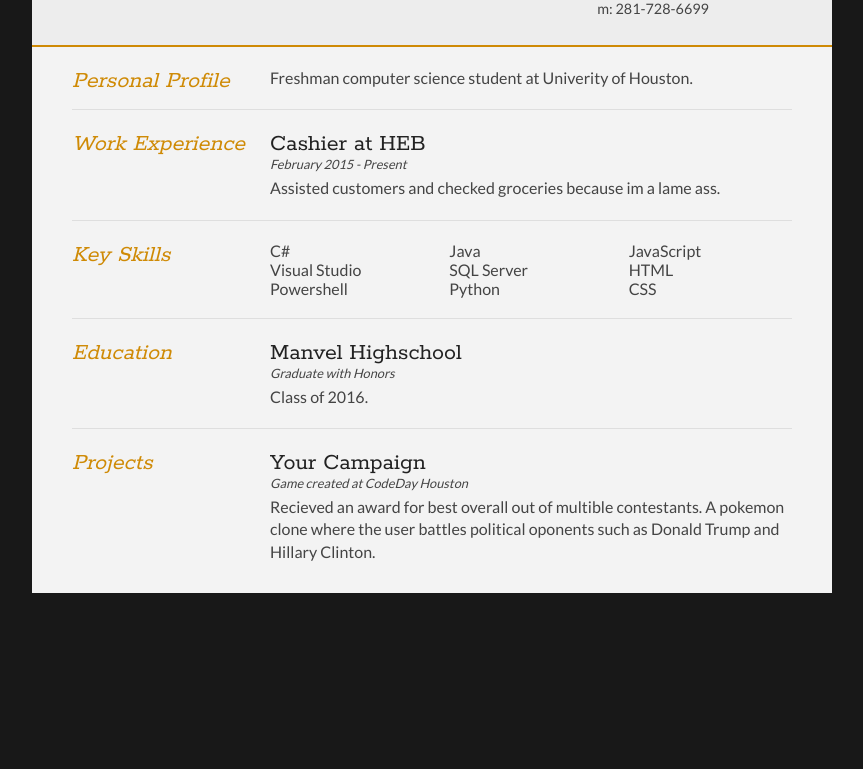
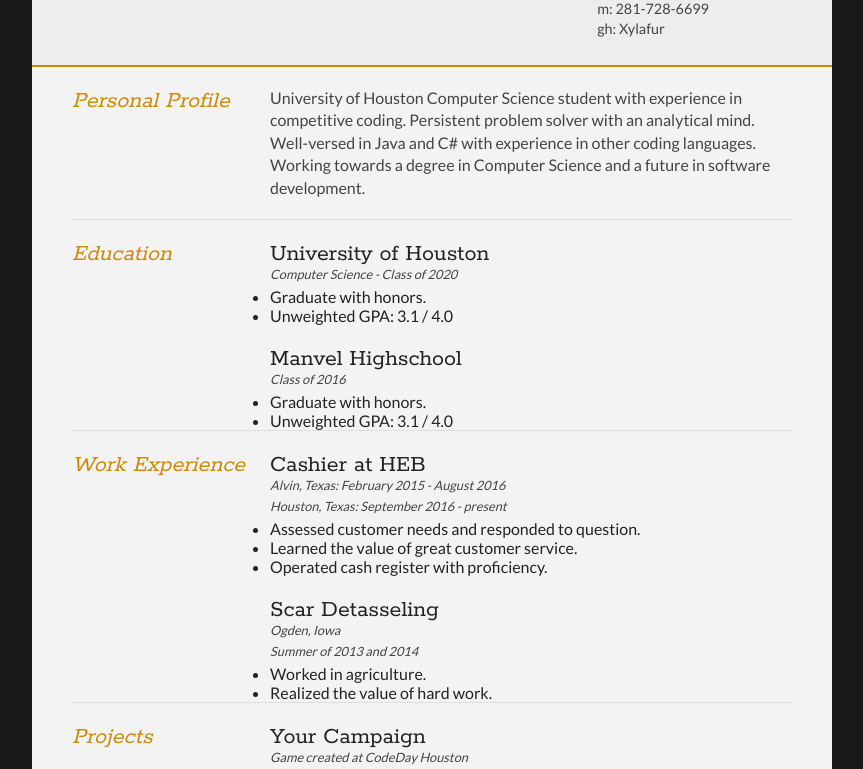
Before and after one commit to xylafur/website, a plain HTML site: page index.html in a window 1280 px wide. Shown: the part 183-952 px from the top of the page, without its empty margins (208-1071 px from the left). Before the commit the page ends 806 px from the top, so only its background shows below. Drawn offline with Linux system fonts and the light colour scheme.

Commit message:
Update index.html

```diff
--- a/index.html
+++ b/index.html
@@ -35,6 +35,7 @@
 				<li>e: <a href="mailto:joe@bloggs.com" target="_blank">jkesleyrichardson@gmail.com</a></li>
 				<li>w: <a href="http://www.bloggs.com">www.jkesley.com</a></li>
 				<li>m: 281-728-6699</li>
+        <li>gh: <a href = "https://github.com/xylafur"> Xylafur</a></li>
 			</ul>
 		</div>
 		<div class="clear"></div>
@@ -48,12 +49,42 @@
 				</div>
 
 				<div class="sectionContent">
-					<p>Freshman computer science student at Univerity of Houston.</p>
+					<p>University of Houston Computer Science student with experience in competitive coding.  Persistent problem solver with an analytical mind. Well-versed in Java and C# with experience in other coding languages.  Working towards a degree in Computer Science and a future in software development.</p>
 				</div>
 			</article>
 			<div class="clear"></div>
 		</section>
 
+
+    <section>
+			<div class="sectionTitle">
+				<h1>Education</h1>
+			</div>
+
+			<div class="sectionContent">
+        <article>
+
+					<h2>University of Houston</h2>
+					<p class="subDetails">Computer Science - Class of 2020</p>
+          <ul>
+            <li>Graduate with honors.</li>
+            <li>Unweighted GPA: 3.1 / 4.0</li>
+          </ul>
+				</article>
+        <p></p>
+				<article>
+
+					<h2>Manvel Highschool</h2>
+					<p class="subDetails">Class of 2016</p>
+          <ul>
+            <li>Graduate with honors.</li>
+            <li>Unweighted GPA: 3.1 / 4.0</li>
+          </ul>
+				</article>
+
+			</div>
+			<div class="clear"></div>
+		</section>
 
 		<section>
 			<div class="sectionTitle">
@@ -63,8 +94,25 @@
 			<div class="sectionContent">
 				<article>
 					<h2>Cashier at HEB</h2>
-					<p class="subDetails">February 2015 - Present</p>
-					<p>Assisted customers and checked groceries because im a lame ass.</p>
+          <p class="subDetails">Alvin, Texas: February 2015 - August 2016</p>
+					<p class="subDetails">Houston, Texas: September 2016 - present</p>
+					<ul>
+            <li>Assessed customer needs and responded to question.</li>
+            <li>Learned the value of great customer service.</li>
+            <li>Operated cash register with proficiency.</li>
+          </ul>
+				</article>
+
+        <p></p>
+
+        <article>
+					<h2>Scar Detasseling</h2>
+          <p class="subDetails">Ogden, Iowa</p>
+					<p class="subDetails">Summer of 2013 and 2014</p>
+					<ul>
+            <li>Worked in agriculture.</li>
+            <li>Realized the value of hard work.  </li>
+          </ul>
 				</article>
 
 
@@ -73,7 +121,27 @@
 		</section>
 
 
-		<section>
+
+
+
+
+
+    <section>
+      <div class="sectionTitle">
+        <h1>Projects</h1>
+      </div>
+      <div class="sectionContent">
+				<article>
+					<h2>Your Campaign</h2>
+					<p class="subDetails">Game created at CodeDay Houston</p>
+					<p>Recieved an award for best overall out of multible contestants.  A pokemon clone where the user battles political oponents such as Donald Trump and Hillary Clinton.</p>
+				</article>
+
+			</div>
+			<div class="clear"></div>
+    </section>
+
+    <section>
 			<div class="sectionTitle">
 				<h1>Key Skills</h1>
 			</div>
@@ -94,38 +162,6 @@
 			<div class="clear"></div>
 		</section>
 
-
-		<section>
-			<div class="sectionTitle">
-				<h1>Education</h1>
-			</div>
-
-			<div class="sectionContent">
-				<article>
-					<h2>Manvel Highschool</h2>
-					<p class="subDetails">Graduate with Honors</p>
-					<p>Class of 2016.</p>
-				</article>
-
-			</div>
-			<div class="clear"></div>
-		</section>
-
-    <section>
-      <div class="sectionTitle">
-        <h1>Projects</h1>
-      </div>
-      <div class="sectionContent">
-				<article>
-					<h2>Your Campaign</h2>
-					<p class="subDetails">Game created at CodeDay Houston</p>
-					<p>Recieved an award for best overall out of multible contestants.  A pokemon clone where the user battles political oponents such as Donald Trump and Hillary Clinton.</p>
-				</article>
-
-			</div>
-			<div class="clear"></div>
-    </section>
-
 	</div>
 </div>
 <script type="text/javascript">
```
